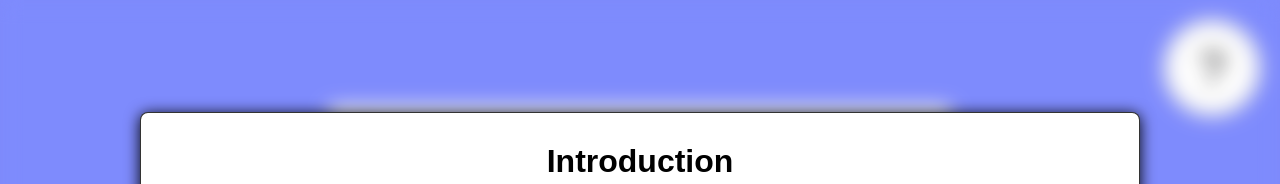
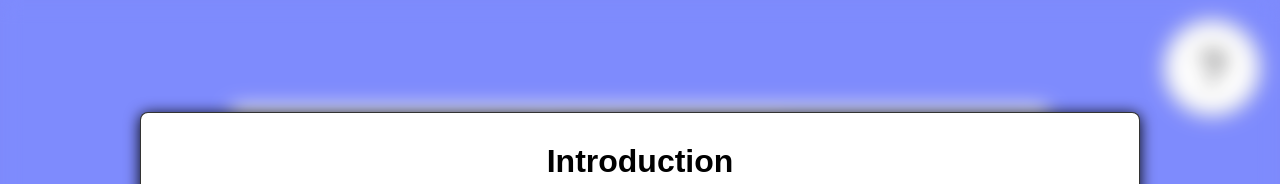
Before and after one commit to Elie-A-98/CSS-dynamic-responsitivity, a plain HTML site: page index.html in a window 1280 px wide. Shown: the top 184 px of the page. Drawn offline with Linux system fonts and the light colour scheme.

Commit message:
Update styles.css

```diff
--- a/styles.css
+++ b/styles.css
@@ -22,7 +22,6 @@ body{
 }
 
 main{
-	width: 50%;
 	padding: 30px 0;
 	display: flex;
 	flex-direction: column;
@@ -69,6 +68,7 @@ label > input {
 	justify-content: space-around;
 	margin: 18px 0;
 	padding: 15px;
+	gap: 22px;
 }
 .card > .header >  .title{
 	text-align: center;
```
